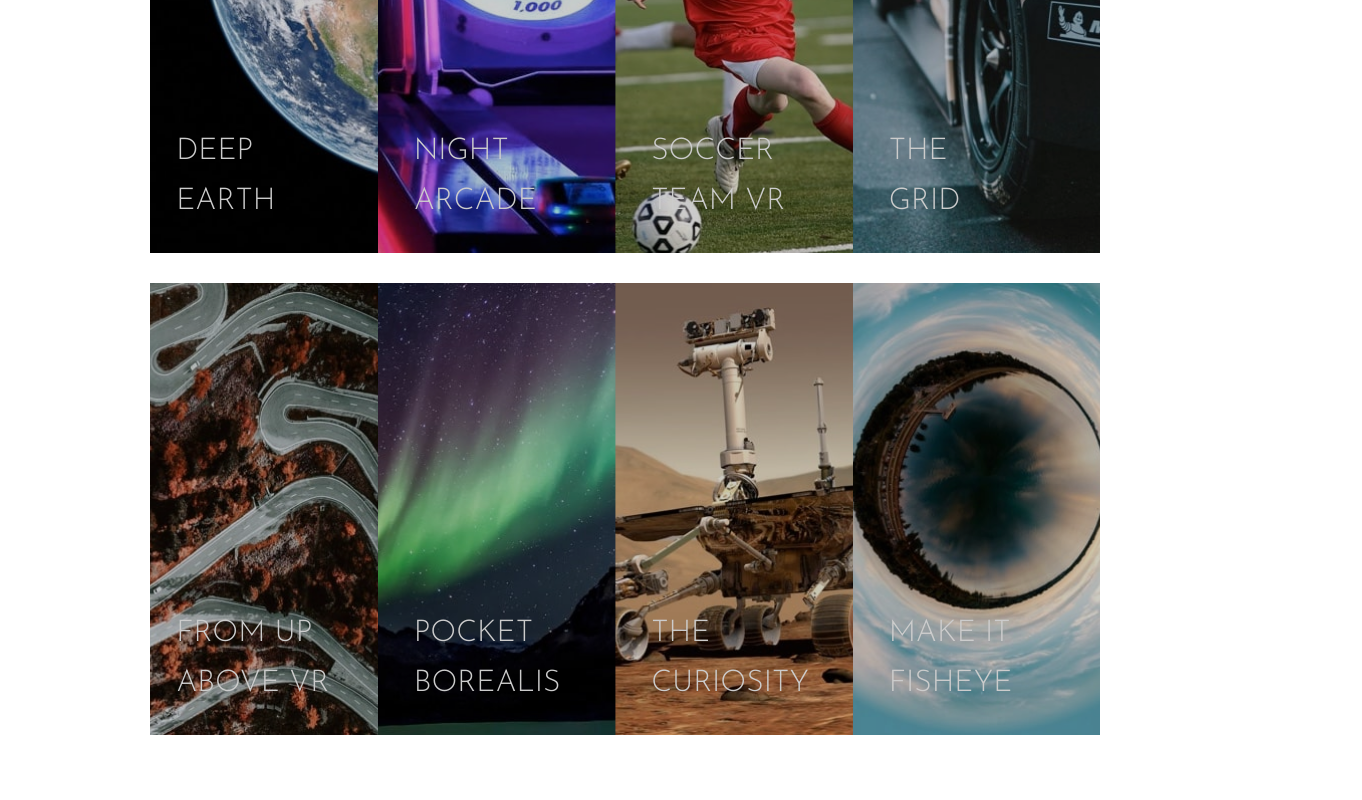
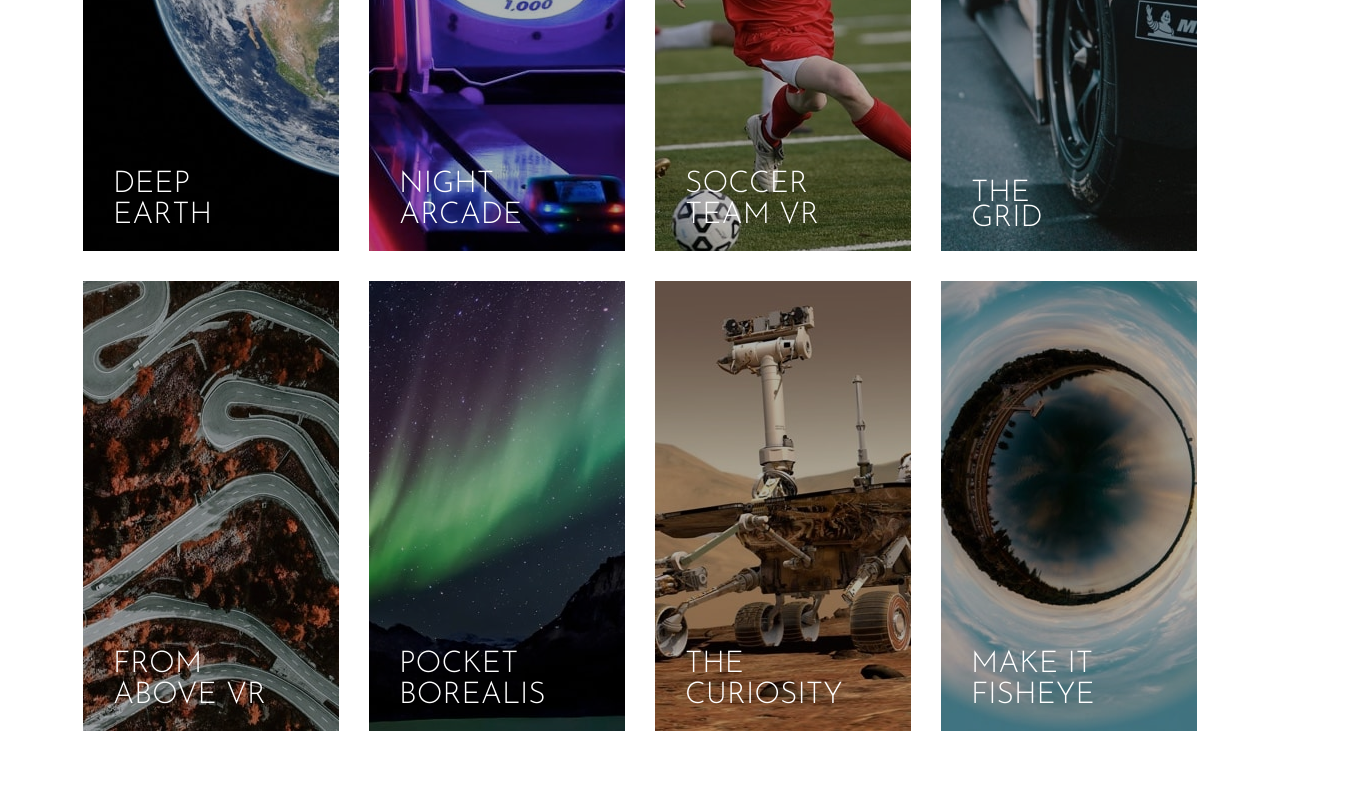
Before and after one commit to AbnerWillclefy/test-frontend, a React (Create React App) app: page / in a window 1280 px wide. Shown: the part 1760-2560 px from the top of the page, 1362 px wide, since content can reach past the window. Built offline with nearby package versions, Linux system fonts and the light colour scheme.

Commit message:
Fixed grid component and styles

```diff
--- a/src/Global.css
+++ b/src/Global.css
@@ -11,6 +11,12 @@
 html {
   font-size: 62.5%;
   overflow-x: hidden;
+  scroll-behavior: smooth;
+}
+
+a{
+  text-decoration: none;
+  color: inherit;
 }
 
 li{
--- a/src/components/GridComponent/index.js
+++ b/src/components/GridComponent/index.js
@@ -1,4 +1,4 @@
-import { Button, GridList, GridListTile, GridListTileBar } from '@material-ui/core'
+import { Button } from '@material-ui/core'
 import { makeStyles } from '@material-ui/core/styles'
 import Styles from './styles.module.css'
 import DeepEarth from '../../assets/desktop/image-deep-earth.jpg'
@@ -18,6 +18,26 @@ import FromAboveMobile from '../../assets/mobile/image-from-above.jpg'
 import BorealisMobile from '../../assets/mobile/image-pocket-borealis.jpg'
 import CuriosityMobile from '../../assets/mobile/image-curiosity.jpg'
 import FisheyeMobile from '../../assets/mobile/image-fisheye.jpg'
+
+const imagesDesktop = [
+  {'src' : DeepEarth, 'alt' : `DEEP EARTH`},
+  {'src' : NightArcade, 'alt' : 'NIGHT ARCADE'},
+  {'src' : Soccer, 'alt' : 'SOCCER TEAM VR'},
+  {'src' : TheGrid, 'alt' : 'THE GRID'},
+  {'src' : FromAbove, 'alt' : 'FROM ABOVE VR'},
+  {'src' : Borealis, 'alt' : 'POCKET BOREALIS'},
+  {'src' : Curiosity, 'alt' : 'THE CURIOSITY'},
+  {'src' : Fisheye, 'alt' : 'MAKE IT FISHEYE'}];
+
+const imagesMobile = [
+  {'src' : DeepEarthMobile, 'alt' : 'DEEP EARTH'},
+  {'src' : NightArcadeMobile, 'alt' : 'NIGHT ARCADE'},
+  {'src' : SoccerMobile, 'alt' : 'SOCCER TEAM VR'},
+  {'src' : TheGridMobile, 'alt' : 'THE GRID'},
+  {'src' : FromAboveMobile, 'alt' : 'FROM ABOVE VR'},
+  {'src' : BorealisMobile, 'alt' : 'POCKET BOREALIS'},
+  {'src' : CuriosityMobile, 'alt' : 'THE CURIOSITY'},
+  {'src' : FisheyeMobile, 'alt' : 'MAKE IT FISHEYE'}];
 
 const useStyles = makeStyles({
   button: {
@@ -41,79 +61,17 @@ const useStyles = makeStyles({
     height: '5rem',
     padding: '3rem 4rem',
     marginTop: '2rem',
-    border: '2px solid var(--dark-gray)',
+    border: '2px solid var(--very-dark-gray)',
     fontFamily: 'Alata',
     fontWeight: '400',
-    fontSize: '1.5rem',
+    fontSize: '2rem',
     letterSpacing: '0.5rem',
-    width: '18rem',
+    width: '22rem',
 
     '&:hover' : {
       background: '#000',
       color: '#fff'
     }
-  },
-  gridList: {
-    width: '100%',
-  },
-  gridListMobile: {
-    width: '100%',
-  },
-  gridListTile: {
-    filter: 'brightness(0.8)',
-
-    '&::after' : {
-      height: '0px',
-    }
-  },
-  gridListTileMobile: {
-    filter: 'brightness(0.6)',
-
-    '&::after' : {
-      height: '0px',
-    }
-  },
-  gridListTileBar: {
-    height: '100%',
-    background: 'none',
-    padding: '30rem 2rem 0 2rem',
-    transition: '0.2s',
-    '&:hover': {
-      background: 'rgba(255, 255, 255, 0.9)',
-    },
-  },
-  gridListTileBarMobile: {
-    height: '100%',
-    background: 'none',
-    paddingTop: '7rem',
-    transition: '0.2s',
-    '&:hover': {
-      background: 'rgba(255, 255, 255, 0.9)',
-    },
-  },
-  title: {
-    height: '100%',
-    fontFamily: 'Josefin Sans',
-    fontWeight: '300',
-    color: '#fff',
-    fontSize: '3rem',
-    lineHeight: '5rem',
-    display: 'flex',
-    '&:hover': {
-      color: '#000',
-    },
-  },
-  titleMobile: {
-    height: '100%',
-    fontFamily: 'Josefin Sans',
-    fontWeight: '300',
-    color: '#fff',
-    fontSize: '4rem',
-    lineHeight: '4rem',
-    display: 'flex',
-    '&:hover': {
-      color: '#000',
-    },
   },
 });
 
@@ -122,82 +80,35 @@ export default function GridComponent() {
 
   return (
   <>
-    <div className={Styles.container}>
+    <div id='creations' className={Styles.container}>
       <div className={Styles.gridTitle}>
         <h2>OUR CREATIONS</h2>
         <Button variant='outlined' className={classes.button}>SEE ALL</Button>
       </div>
-      <GridList spacing={30} cellHeight='auto' className={classes.gridList} cols={4}>
-        <GridListTile item xs={3} className={classes.gridListTile}>
-          <img src={DeepEarth} alt=''/>
-          <GridListTileBar title={<h2 className={classes.title}>DEEP<br/> EARTH</h2>} className={classes.gridListTileBar}/>
-        </GridListTile>
-        <GridListTile item xs={3} className={classes.gridListTile}>
-          <img src={NightArcade} alt=''/>
-          <GridListTileBar title={<h2 className={classes.title}>NIGHT<br/> ARCADE</h2>} className={classes.gridListTileBar}/>
-        </GridListTile>
-        <GridListTile item xs={3} className={classes.gridListTile}>
-          <img src={Soccer} alt=''/>
-          <GridListTileBar title={<h2 className={classes.title}>SOCCER<br/> TEAM VR</h2>} className={classes.gridListTileBar}/>
-        </GridListTile>
-        <GridListTile item xs={3} className={classes.gridListTile}>
-          <img src={TheGrid} alt=''/>
-          <GridListTileBar title={<h2 className={classes.title}>THE<br/> GRID</h2>} className={classes.gridListTileBar}/>
-        </GridListTile>
-        <GridListTile item xs={3} className={classes.gridListTile}>
-          <img src={FromAbove} alt=''/>
-          <GridListTileBar title={<h2 className={classes.title}>FROM UP<br/> ABOVE VR</h2>} className={classes.gridListTileBar}/>
-        </GridListTile>
-        <GridListTile item xs={3} className={classes.gridListTile}>
-          <img src={Borealis} alt=''/>
-          <GridListTileBar title={<h2 className={classes.title}>POCKET<br/> BOREALIS</h2>} className={classes.gridListTileBar}/>
-        </GridListTile>
-        <GridListTile item xs={3} className={classes.gridListTile}>
-          <img src={Curiosity} alt=''/>
-          <GridListTileBar title={<h2 className={classes.title}>THE<br/> CURIOSITY</h2>} className={classes.gridListTileBar}/>
-        </GridListTile>
-        <GridListTile item xs={3} className={classes.gridListTile}>
-          <img src={Fisheye} alt=''/>
-          <GridListTileBar title={<h2 className={classes.title}>MAKE IT<br/> FISHEYE</h2>} className={classes.gridListTileBar}/>
-        </GridListTile>
-      </GridList>
+      <div className={Styles.gridDesktop}>
+        {imagesDesktop.map((value, index) => {
+          return (
+            <figure key={index}>
+              <img src={value.src} alt=''/>
+              <figcaption>{index === 3 ? <p>THE <br/> GRID</p> : value.alt}</figcaption>
+            </figure>
+          )
+        })}
+      </div>
     </div>
-    <div className={Styles.containerMobile}>
+
+    <div id='creations' className={Styles.containerMobile}>
       <h2 className={Styles.titleMobile}>OUR CREATIONS</h2>
-      <GridList spacing={20} cellHeight={150} className={classes.gridListMobile} cols={1}>
-        <GridListTile item xs={1} className={classes.gridListTileMobile}>
-          <img className={Styles.gridItemsMobile} src={DeepEarthMobile} alt=''/>
-          <GridListTileBar title={<h2 className={classes.titleMobile}>DEEP<br/> EARTH</h2>} className={classes.gridListTileBarMobile}/>
-        </GridListTile>
-        <GridListTile item xs={1} className={classes.gridListTileMobile}>
-          <img className={Styles.gridItemsMobile} src={NightArcadeMobile} alt=''/>
-          <GridListTileBar title={<h2 className={classes.titleMobile}>NIGHT<br/> ARCADE</h2>} className={classes.gridListTileBarMobile}/>
-        </GridListTile>
-        <GridListTile item xs={1} className={classes.gridListTileMobile}>
-          <img className={Styles.gridItemsMobile} src={SoccerMobile} alt=''/>
-          <GridListTileBar title={<h2 className={classes.titleMobile}>SOCCER<br/> TEAM VR</h2>} className={classes.gridListTileBarMobile}/>
-        </GridListTile>
-        <GridListTile item xs={1} className={classes.gridListTileMobile}>
-          <img className={Styles.gridItemsMobile} src={TheGridMobile} alt=''/>
-          <GridListTileBar title={<h2 className={classes.titleMobile}>THE<br/> GRID</h2>} className={classes.gridListTileBarMobile}/>
-        </GridListTile>
-        <GridListTile item xs={1} className={classes.gridListTileMobile}>
-          <img className={Styles.gridItemsMobile} src={FromAboveMobile} alt=''/>
-          <GridListTileBar title={<h2 className={classes.titleMobile}>FROM UP<br/> ABOVE VR</h2>} className={classes.gridListTileBarMobile}/>
-        </GridListTile>
-        <GridListTile item xs={1} className={classes.gridListTileMobile}>
-          <img className={Styles.gridItemsMobile} src={BorealisMobile} alt=''/>
-          <GridListTileBar title={<h2 className={classes.titleMobile}>POCKET<br/> BOREALIS</h2>} className={classes.gridListTileBarMobile}/>
-        </GridListTile>
-        <GridListTile item xs={1} className={classes.gridListTileMobile}>
-          <img className={Styles.gridItemsMobile} src={CuriosityMobile} alt=''/>
-          <GridListTileBar title={<h2 className={classes.titleMobile}>THE<br/> CURIOSITY</h2>} className={classes.gridListTileBarMobile}/>
-        </GridListTile>
-        <GridListTile item xs={1} className={classes.gridListTileMobile}>
-          <img className={Styles.gridItemsMobile} src={FisheyeMobile} alt=''/>
-          <GridListTileBar title={<h2 className={classes.titleMobile}>MAKE IT<br/> FISHEYE</h2>} className={classes.gridListTileBarMobile}/>
-        </GridListTile>
-      </GridList>
+      <div className={Styles.gridMobile}>
+      {imagesMobile.map((value, index) => {
+          return (
+            <figure className={Styles.figureMobile} key={index}>
+              <img src={value.src} alt='' className={Styles.imageMobile}/>
+              <figcaption className={Styles.figcaptionMobile}>{value.alt}</figcaption>
+            </figure>
+          )
+        })}
+      </div>
       <Button variant='outlined' className={classes.buttonMobile}>SEE ALL</Button>
     </div>
   </>
--- a/src/components/GridComponent/styles.module.css
+++ b/src/components/GridComponent/styles.module.css
@@ -4,6 +4,104 @@
 
 .containerMobile {
   display: none;
+}
+
+.gridDesktop{
+  display: grid;
+  grid-template-columns: 1fr 1fr 1fr 1fr;
+  grid-template-rows: 1fr 1fr;
+  grid-column-gap: 3rem;
+  grid-row-gap: 3rem;
+}
+
+.gridMobile {
+  width: 100%;
+  display: flex;
+  flex-direction: column;
+  gap: 3rem;
+  margin: 8rem 0 6rem 0;
+}
+
+figure {
+  display: flex;
+  flex-direction: column;
+  position: relative;
+  z-index: 0;
+  cursor: pointer;
+}
+
+figure img {
+  position: relative;
+  z-index: 0;
+}
+
+figcaption {
+  position: absolute;
+  z-index: 200;
+  bottom: 0;
+  color: #fff;
+  background-color: rgba(0,0,0,0.3);
+
+  font-family: 'Josefin Sans', sans-serif;
+  font-weight: 300;
+  font-size: 3rem;
+
+  transition: 0.3s;
+
+  display: flex;
+  flex-direction: column;
+  justify-content: flex-end;
+
+  padding: 32rem 5rem 2rem 3rem;
+
+  height: 100%;
+  width: 100%;
+}
+
+.figureMobile {
+  width: 100%;
+  display: flex;
+  flex-direction: column;
+  align-items: center;
+}
+
+.imageMobile {
+  width: 80%;
+}
+
+.figcaptionMobile {
+  position: absolute;
+  z-index: 200;
+  color: #fff;
+
+  font-family: 'Josefin Sans', sans-serif;
+  font-weight: 300;
+  font-size: 5rem;
+
+  transition: 0.3s;
+
+  display: flex;
+  flex-direction: column;
+
+  padding: 5rem 27rem 5rem 5rem;
+  width: 80%;
+}
+
+figcaption p {
+  color: #fff;
+
+  font-family: 'Josefin Sans', sans-serif;
+  font-weight: 300;
+  font-size: 3rem;
+}
+
+figcaption:hover {
+  background-color: rgba(255, 255, 255, 0.8);
+  color: #000;
+}
+
+figcaption:hover p{
+  color: #000;
 }
 
 .gridTitle {
--- a/src/components/Main/index.js
+++ b/src/components/Main/index.js
@@ -5,7 +5,7 @@ import Styles from './styles.module.css'
 export default function Main() {
 
   return (
-    <main>
+    <main id='about'>
       <div className={Styles.image} />
       <div className={Styles.whiteContainer}>
         <h2>THE LEADER IN INTERACTIVE VR</h2>
--- a/src/components/Main/styles.module.css
+++ b/src/components/Main/styles.module.css
@@ -68,6 +68,11 @@ p {
     text-align: center;
   }
 
+  p {
+    font-size: 2rem;
+    line-height: 4rem;
+  }
+
   div.whiteContainer p {
     text-align: center;
   }
```
Also changed, not shown: src/components/FooterComponent/index.js (+24 -11 lines), src/components/Header/index.js (+5 -5 lines).
